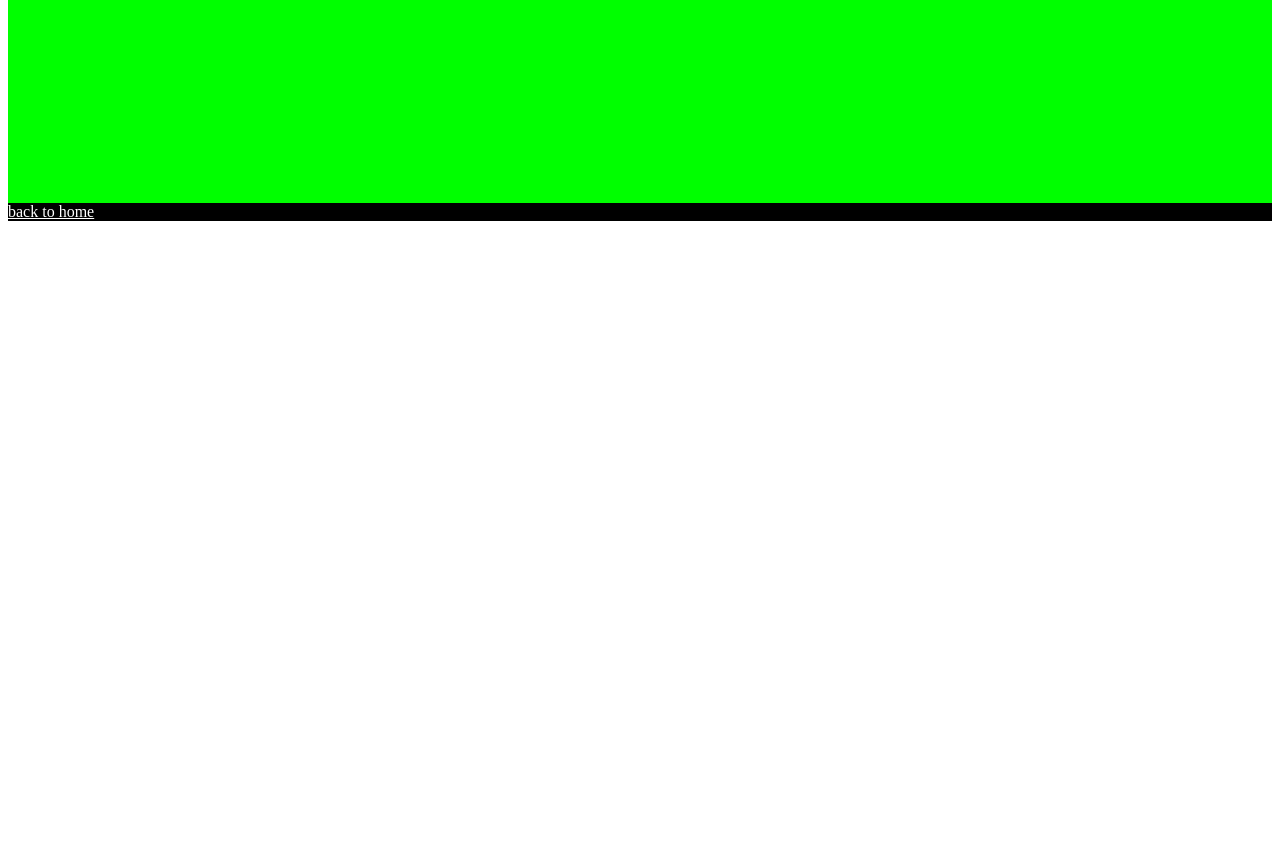
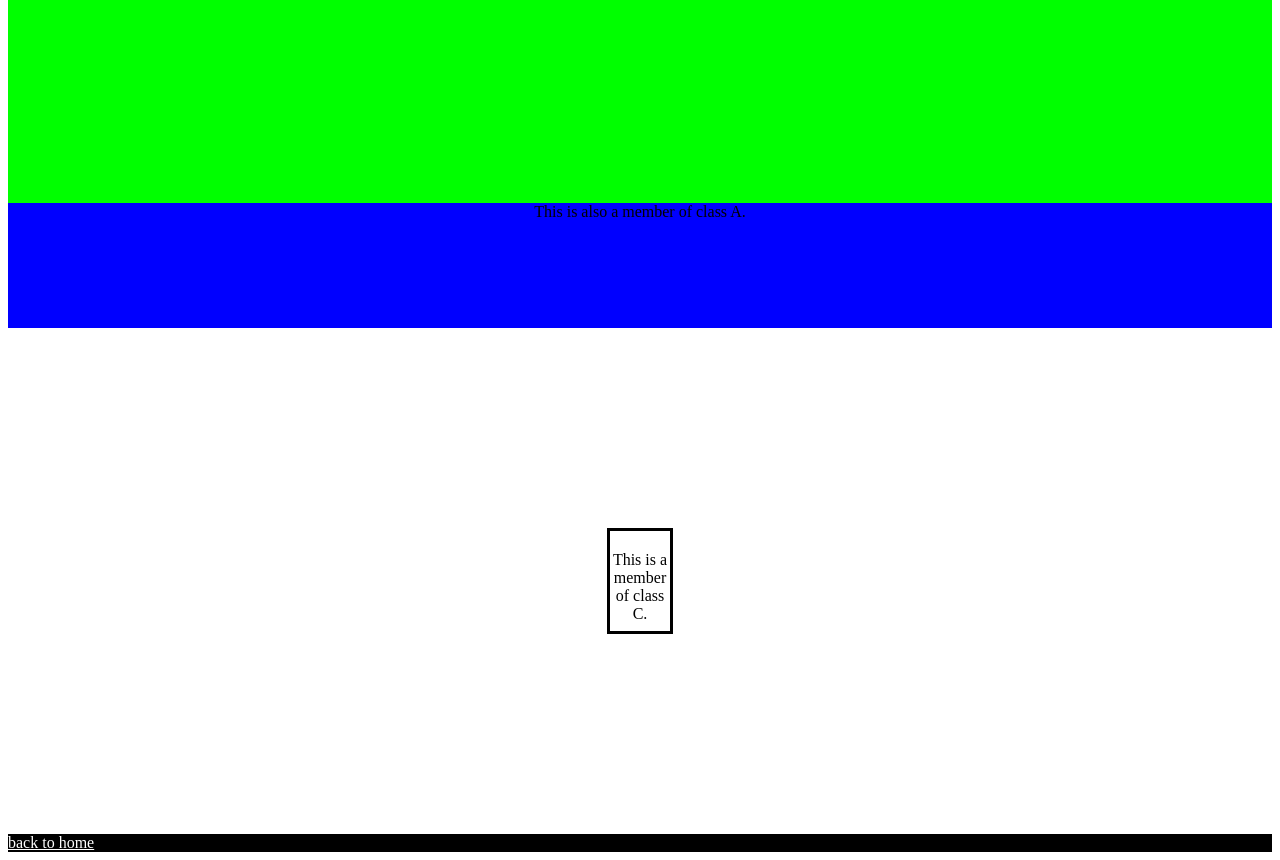
Before and after one commit to cczerwin762/firstWeb, a plain HTML site: page advancedSelectors.html in a window 1280 px wide. Shown: the part 500-1360 px from the top of the page. Before the commit the page ends 800 px from the top, so only its background shows below. Drawn offline with Linux system fonts and the light colour scheme.

Commit message:
transforms!

```diff
--- a/advancedSelectors.html
+++ b/advancedSelectors.html
@@ -20,6 +20,12 @@
     <div class = "classB">
       This is a member of class B.
     </div>
+    <div class = "classA">
+      This is also a member of class A.
+    </div>
+    <div class = "classC">
+      This is a member of class C.
+    </div>
     <footer>
       <a href="index.html">back to home</a>
     </footer>
--- a/styles.css
+++ b/styles.css
@@ -15,20 +15,54 @@ a:hover{
 }
 .classA{
   height: 125px;
+  background: #0000FF;
+  text-align: center;
+}
+.classA:hover{
   background: -webkit-linear-gradient(right, #FF0000 0%, #0000FF 100%);
   background: linear-gradient(right, #FF0000 0%, #0000FF 100%);
-  text-align: center;
 }
 .classB{
   height: 250px;
   background: #00FF00;
   padding-top: 120px;
+  transition-property: background, height;
+  transition-duration: .5s;
+  transition-timing-function: linear;
+  transition-delay: .5s;
+}
+.classB:hover{
+  background: #FF00FF;
+}
+.classB:active{
+  height: 150px;
+  background: #964B00;
+}
+.classC{
+  margin: 200px auto;
+  padding-top: 20px;
+  padding-bottom: 20px;
+  border-style: solid;
+  height: 60px;
+  width: 60px;
+  text-align: center;
+  background: #fff;
+  -webkit-transition: background 1s, color 1s, -webkit-transform 1s;
+  transition-property: background, color, transform;
+  transition-duration: 1s, 1s, 1s, 1s;
+}
+.classC:hover{
+  background: #000;
+  color: #fff;
+  -webkit-transfrom: rotate(360deg);
+  transform: rotate(360deg);
 }
 #A{
   color: #0000FF;
 }
 #B{
   color: #00FF00;
+  width: 100 px;
 }
 #C{
   color: #FF0011;
```
